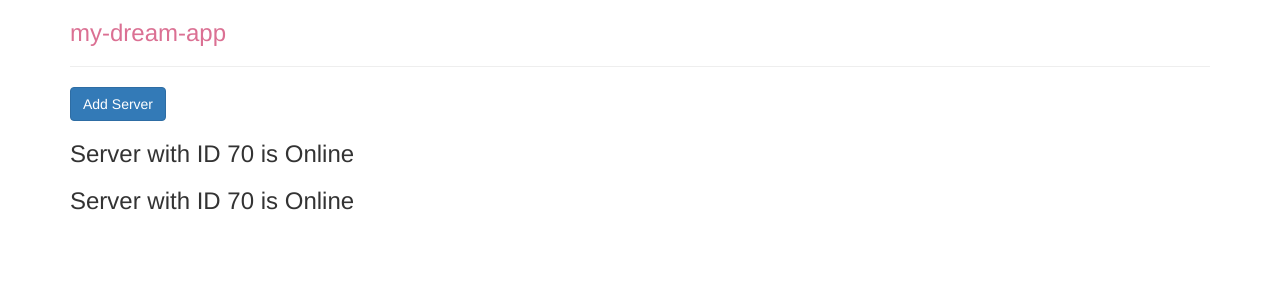
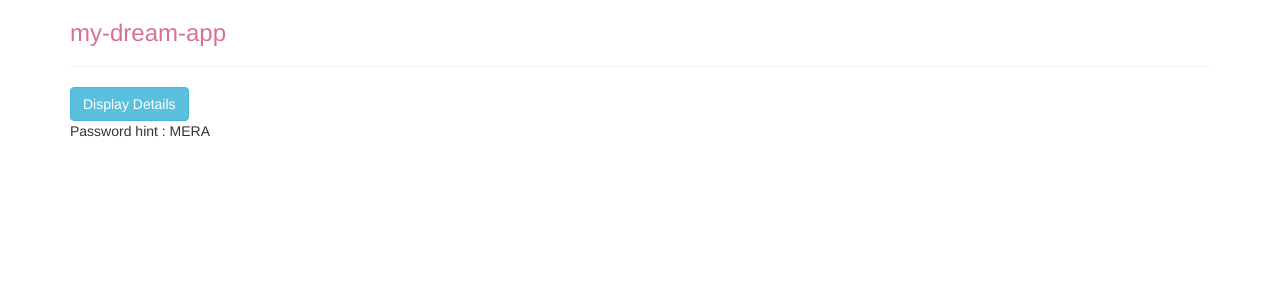
Before and after one commit to Karthick045/Angular-project, an Angular app: page / in a window 1280 px wide. Shown: the top 300 px of the page. Built offline with nearby package versions, Linux system fonts and the light colour scheme.

Commit message:
practices

```diff
--- a/src/app/app.module.ts
+++ b/src/app/app.module.ts
@@ -11,7 +11,7 @@ import { ServersComponent } from './servers/servers.component';
   declarations: [
     AppComponent,
     ServerComponent,
-    ServersComponent
+    ServersComponent,
   ],
   imports: [
     BrowserModule,
--- a/src/app/server/server.component.html
+++ b/src/app/server/server.component.html
@@ -1 +1,3 @@
-<h3>{{'Server'}} with ID {{serverId}} is {{serverStatus}}</h3>
+<h3 [ngStyle]="{backgroundColor: getColor()}"
+[ngClass]= "{online: serverStatus==='Online'}"
+>{{'Server'}} with ID {{serverId}} is {{serverStatus}}</h3>
--- a/src/app/server/server.component.ts
+++ b/src/app/server/server.component.ts
@@ -3,9 +3,20 @@ import { Component } from "@angular/core";
 @Component({
     selector: 'app-server',
     templateUrl: './server.component.html',
-    styleUrls: []
+    styles: [`
+    .online{
+        color:white;
+    }
+`]
 })
 export class ServerComponent {
     serverId:number =70;
     serverStatus:String ='Online';
+constructor(){
+    this.serverStatus = Math.random()> 0.6 ? 'Online': 'Offline';
 }
+getColor(){
+    return this.serverStatus==='Online'?'green':'red';
+}
+
+}
--- a/src/app/servers/servers.component.html
+++ b/src/app/servers/servers.component.html
@@ -1,3 +1,23 @@
-<button class="btn btn-primary" [disabled]="!allowNewServer"  >Add Server</button>
-<app-server></app-server>
-<app-server></app-server>
+<!-- <label> Server Name</label> -->
+<!-- <input class="form-control" type="text" (input)="onUpdatedServerName($event)"> -->
+<!-- <input class="form-control" type="text" [(ngModel)]="updatedServerName"> -->
+<!-- {{updatedServerName}} -->
+<!-- <br>
+<button class="btn btn-primary" [disabled]="!allowNewServer"
+(click)="onCreateServer()">
+    Add Server
+</button>
+<br><br> -->
+<!-- <p [innerText]="allowNewServer"></p> -->
+<!-- <p>{{serverCreationStatus}}</p> -->
+<!-- <p *ngIf="serverCreated"> Server is created, the server name is {{updatedServerName}}</p>
+<app-server *ngFor= "let server of servers">
+</app-server> -->
+<button class="btn btn-info" (click)="onButtonClick($event)">
+Display Details
+</button>
+<p *ngIf="displayStatus">Password hint : MERA</p>
+<div *ngFor= "let click of buttonClickArray; let i=index"
+[ngStyle]="{backgroundColor: i >= 4 ? 'blue' : 'transparent'}"
+[ngClass]="{fifthlog:i>=4}"
+>{{click}}</div>
--- a/src/app/servers/servers.component.ts
+++ b/src/app/servers/servers.component.ts
@@ -1,21 +1,49 @@
 import { Component, OnInit } from '@angular/core';
+import { THROW_IF_NOT_FOUND } from '@angular/core/src/di/injector';
 
 @Component({
   selector: 'app-servers',
   templateUrl: './servers.component.html',
-  styleUrls: ['./servers.component.css']
+  styles: [`
+  .fifthlog{
+    color:white;
+  }
+  `]
 })
 export class ServersComponent implements OnInit {
 
    allowNewServer= false;
+   serverCreationStatus = "No server was created";
+   serverCreated =false;
+   updatedServerName='Test Server';
+   servers =['Test Server', 'Test Server 2'];
+   displayStatus= true;
+   buttonClickArray=[];
+   clickCount : number = 0;
 
   constructor() {
     setTimeout(()=>{
       this.allowNewServer=true;
     } ,2000);
    }
-
+  onCreateServer(){
+    this.serverCreated=true;
+    this.servers.push(this.updatedServerName);
+    this.serverCreationStatus='Server Successfully created, Server name is '+ this.updatedServerName;
+  }
+  onUpdatedServerName(event){
+    this.updatedServerName=event.target.value;
+  }
+  onButtonClick(event){
+    this.clickCount++;
+    this.buttonClickArray.push(new Date());
+    this.displayStatus= !this.displayStatus;
+  }
+  getBackGround(){
+      return this.clickCount>4 ?'blue' : 'transparent';
+  }
   ngOnInit() {
   }
 
+
 }
```
Also changed, not shown: src/app/servers/servers.component.css (deleted).
